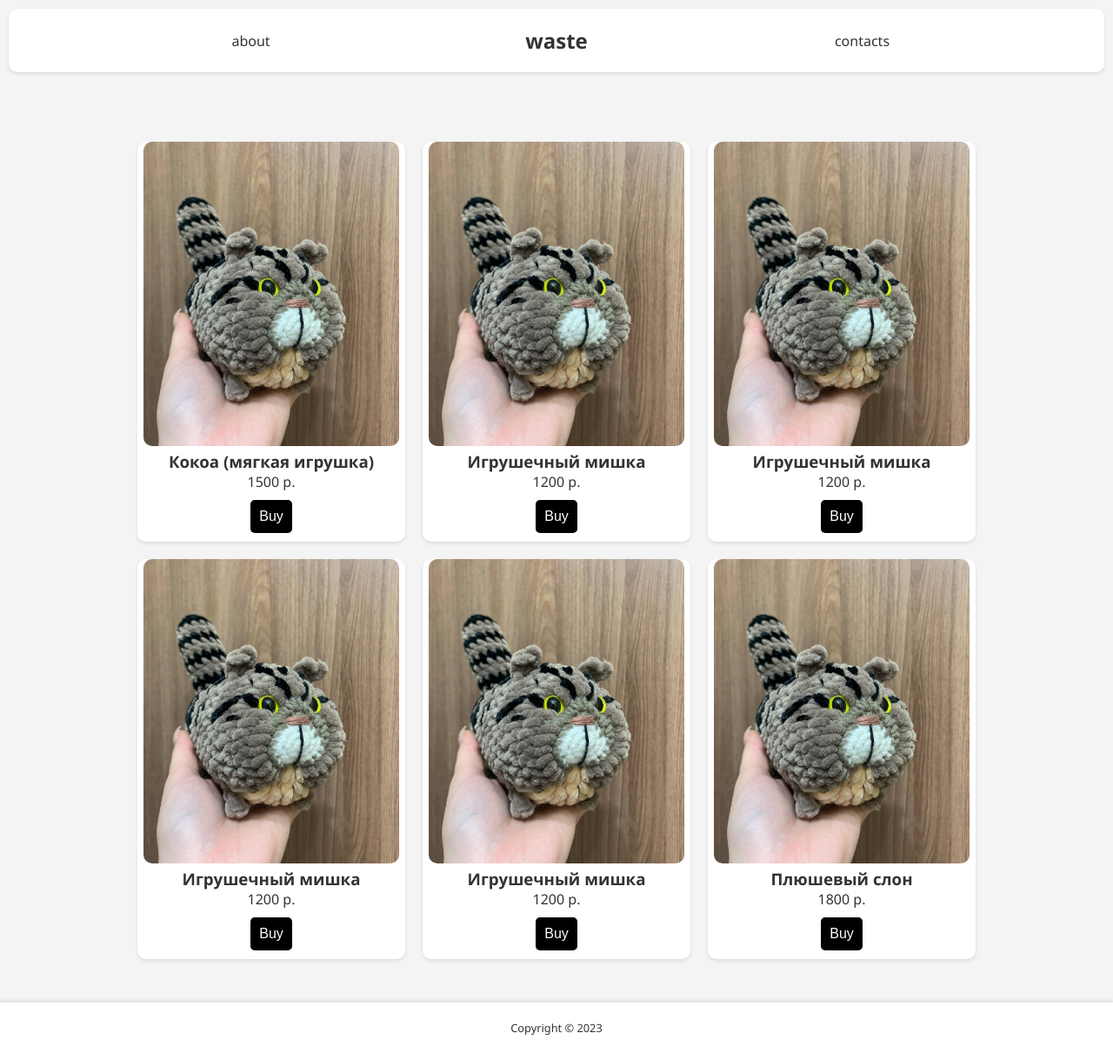
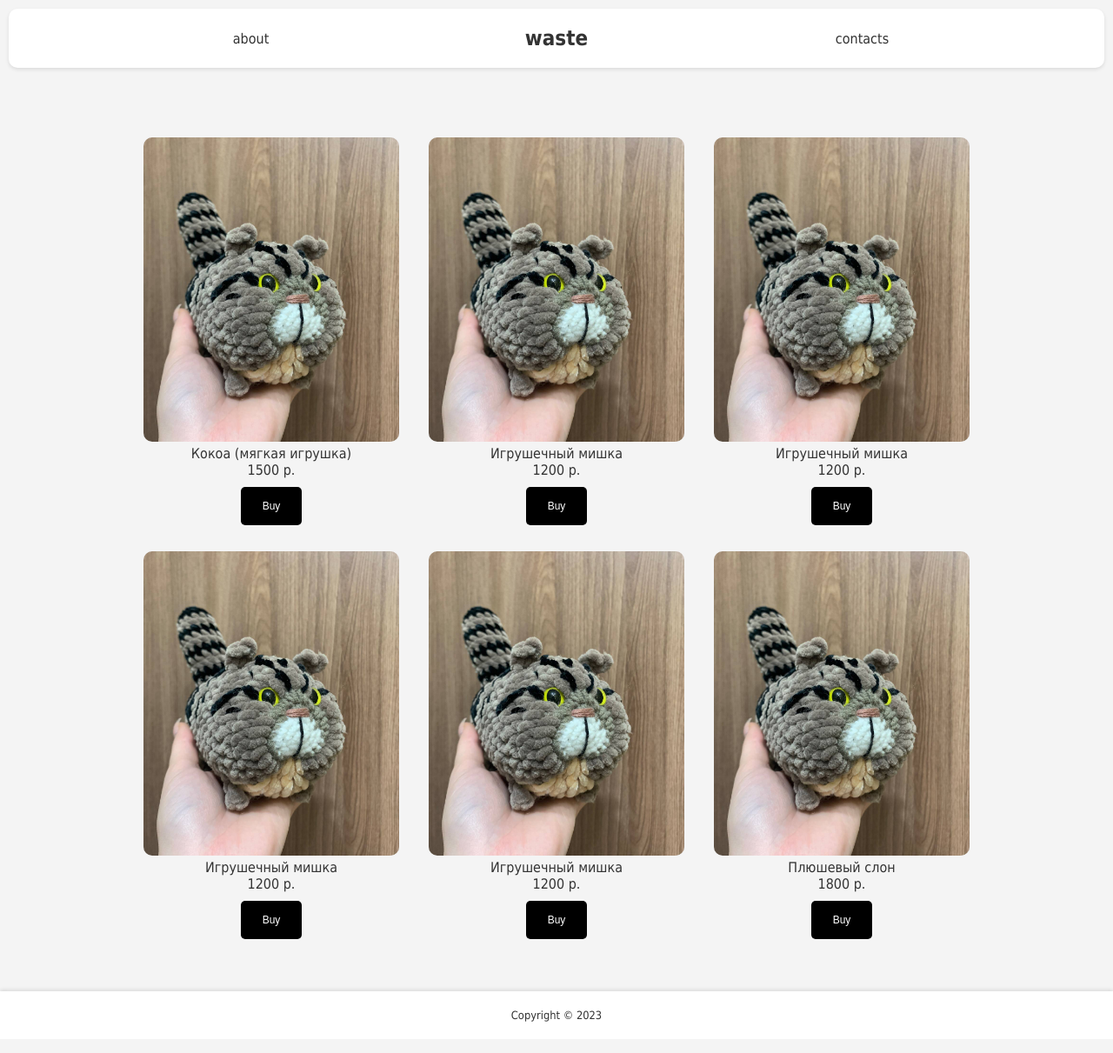
Before and after one commit to wastebrokenq/onlineShop, a Flask app: page / in a window 1280 px wide. Shown: the whole page at 87% size. After the commit the page ends 1175 px from the top, so only its background shows below. Run offline with Flask 3, Linux system fonts and the light colour scheme.

Commit message:
update css styles

```diff
--- a/run.py
+++ b/run.py
@@ -20,9 +20,5 @@ def index():
 def about():
     return render_template("about.html")
 
-@app.route("/contacts")
-def contacts():
-    return render_template("contacts.html")
-
 if __name__ == '__main__':
     app.run(debug=True)
--- a/static/css/style.css
+++ b/static/css/style.css
@@ -15,7 +15,7 @@ body {
     height: 100%;
     display: flex;
     flex-direction: column;
-    font-family: 'Segoe UI', Tahoma, Geneva, Verdana, sans-serif;
+    font-family: 'Futura PT, Segoe UI', Tahoma, Geneva, Verdana, sans-serif;
     background-color: #f4f4f4;
     color: #333;
 }
@@ -72,10 +72,6 @@ nav li:nth-child(2) {
     /* Центрирование заголовка */
 }
 
-nav a:hover {
-    color: #0056b3;
-}
-
 /* --------------------------- MAIN CONTENT STYLES --------------------------- */
 main {
     flex: 1;
@@ -98,8 +94,6 @@ main {
     border-radius: 10px;
     margin: 10px;
     /* Вы можете уменьшить маржин, если нужно больше места */
-    box-shadow: 0 2px 4px rgba(0, 0, 0, 0.1);
-    background-color: white;
     text-align: center;
     display: flex;
     flex-direction: column;
@@ -114,8 +108,9 @@ main {
 }
 
 .buy-button {
-    padding: 10px;
-    font-size: 16px;
+    padding: 15px 25px 15px 25px;
+    font-size: 12px;
+    font-weight: 300;
     color: white;
     background-color: black;
     border: none;
--- a/templates/base.html
+++ b/templates/base.html
@@ -16,7 +16,7 @@
                 <li>
                     <h2><a href="/">waste</a></h2>
                 </li>
-                <li><a href="/contacts">contacts</a></li>
+                <li><a href="https://t.me/Komaru_merch">contacts</a></li>
             </ul>
         </nav>
     </header>
--- a/templates/index.html
+++ b/templates/index.html
@@ -9,7 +9,7 @@
         <a href="#">
             <img src="{{ url_for('static', filename='images/' + product.image) }}" alt="Product">
             <div class="product-info">
-                <h3>{{ product.name }}</h3>
+                {{ product.name }}
                 <p>{{ product.price }} р.</p>
             </div>
         </a>
```
Also changed, not shown: static/fonts/ofont.ru_Futura PT.ttf (added).
